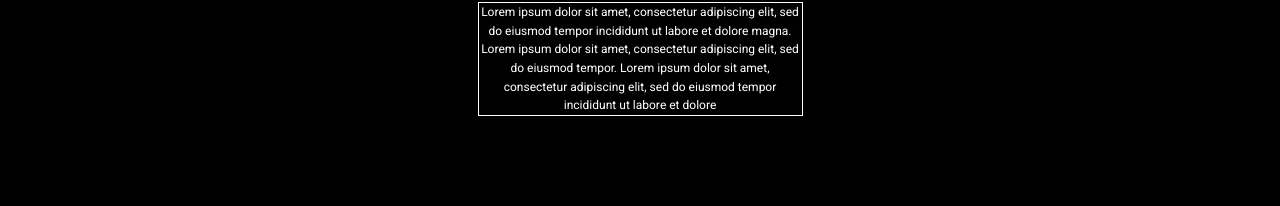
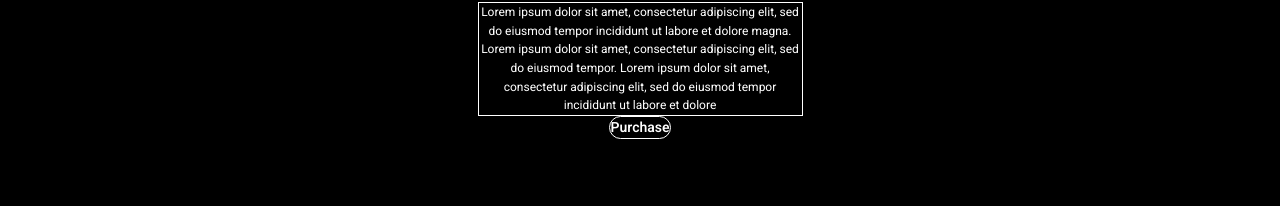
Before and after one commit to finessiano/chottomain, a website built with Parcel: page landing-page.html in a window 1280 px wide. Shown: the part 850-1056 px from the top of the page. Built offline with nearby package versions, Linux system fonts and the light colour scheme; a script that the page names is missing.

Commit message:
Update landing-page.html

```diff
--- a/landing-page.html
+++ b/landing-page.html
@@ -91,7 +91,7 @@
               href="https://opensea.io"
               target="_blank"
               rel="noreferrer noopener"
-              class="landing-page-link"
+              class="landing-page-button1"
             >
               Purchase
             </a>
```
